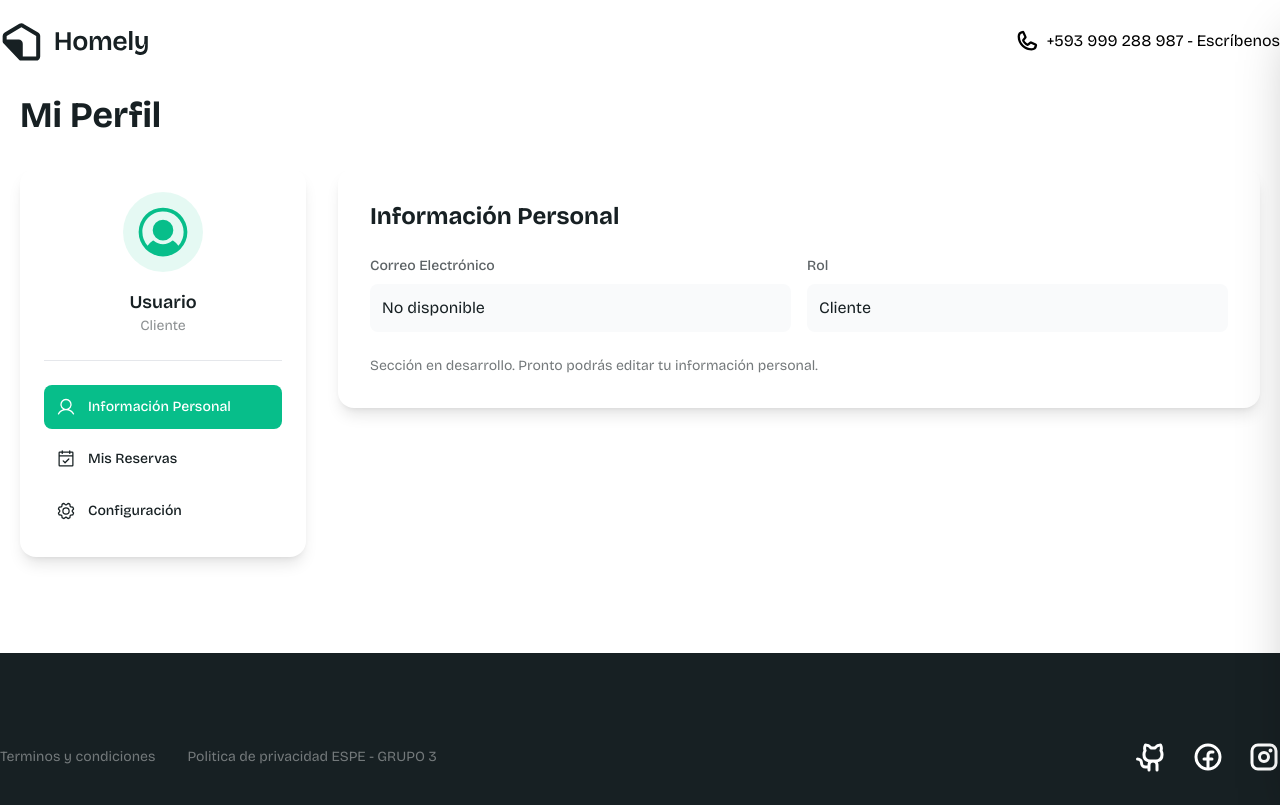
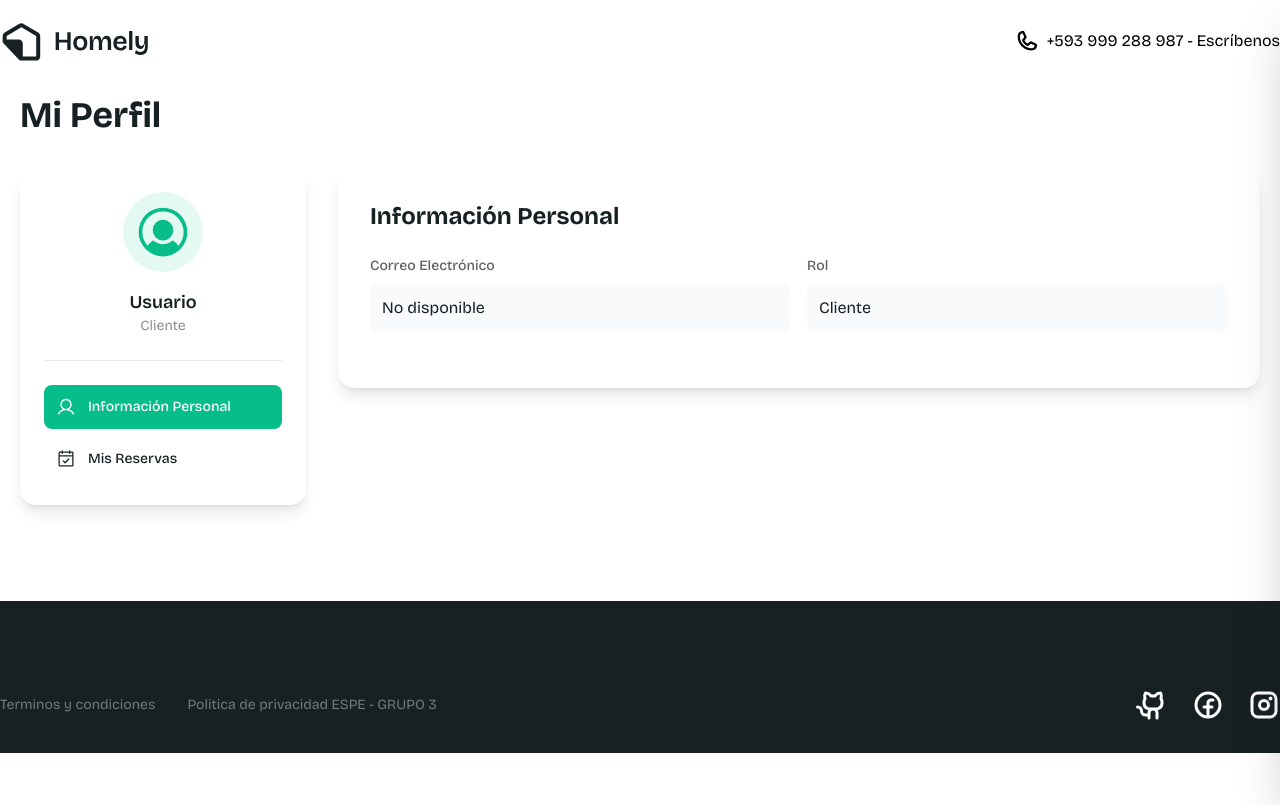
Before and after one commit to NicolayChillo/Desarrollo-Web-Avanzada, a Next.js app in the folder Sistemas-Reservas-Hoteleria/homely-nextjs-tailwind-v1/package/: page /profile in a window 1280 px wide. Built offline with nearby package versions, Linux system fonts and the light colour scheme; some icons are missing.

Commit message:
front 2 listo

```diff
--- a/Sistemas-Reservas-Hoteleria/homely-nextjs-tailwind-v1/package/src/app/(page)/profile/page.tsx
+++ b/Sistemas-Reservas-Hoteleria/homely-nextjs-tailwind-v1/package/src/app/(page)/profile/page.tsx
@@ -137,7 +137,6 @@ export default function ProfilePage() {
       <Toast ref={toast} position="top-center" />
       <div className="container mx-auto max-w-8xl px-5 2xl:px-0">
         <h1 className="text-4xl font-bold text-dark dark:text-white mb-8">Mi Perfil</h1>
-
         <div className="grid grid-cols-12 gap-8">
           {/* Menú lateral */}
           <div className="lg:col-span-3 col-span-12">
@@ -150,7 +149,6 @@ export default function ProfilePage() {
                 <h3 className="font-semibold text-lg text-dark dark:text-white">{userData?.sub || 'Usuario'}</h3>
                 <p className="text-sm text-dark/50 dark:text-white/50">{userData?.rol || 'Cliente'}</p>
               </div>
-
               {/* Opciones del menú */}
               <nav className="space-y-2">
                 <button
@@ -164,7 +162,6 @@ export default function ProfilePage() {
                   <Icon icon="ph:user" width={20} height={20} />
                   <span className="font-medium text-sm">Información Personal</span>
                 </button>
-
                 <button
                   onClick={() => setActiveTab('reservas')}
                   className={`flex items-center gap-3 p-3 rounded-lg w-full transition-colors duration-200 ${
@@ -176,22 +173,9 @@ export default function ProfilePage() {
                   <Icon icon="ph:calendar-check" width={20} height={20} />
                   <span className="font-medium text-sm">Mis Reservas</span>
                 </button>
-
-                <button
-                  onClick={() => setActiveTab('configuracion')}
-                  className={`flex items-center gap-3 p-3 rounded-lg w-full transition-colors duration-200 ${
-                    activeTab === 'configuracion'
-                      ? 'bg-primary text-white'
-                      : 'hover:bg-gray-100 dark:hover:bg-gray-700 text-dark dark:text-white'
-                  }`}
-                >
-                  <Icon icon="ph:gear" width={20} height={20} />
-                  <span className="font-medium text-sm">Configuración</span>
-                </button>
               </nav>
             </div>
           </div>
-
           {/* Contenido principal */}
           <div className="lg:col-span-9 col-span-12">
             <div className="bg-white dark:bg-gray-800 rounded-2xl p-8 shadow-lg">
@@ -219,17 +203,14 @@ export default function ProfilePage() {
                     </div>
                     <div className="mt-6">
                       <p className="text-dark/60 dark:text-white/60 text-sm">
-                        Sección en desarrollo. Pronto podrás editar tu información personal.
                       </p>
                     </div>
                   </div>
                 </div>
               )}
-
               {activeTab === 'reservas' && (
                 <div>
                   <h2 className="text-2xl font-bold text-dark dark:text-white mb-6">Mis Reservas</h2>
-
                   {loading ? (
                     <div className="text-center py-12">
                       <Icon icon="ph:spinner" width={48} height={48} className="text-primary animate-spin mx-auto mb-4" />
@@ -265,8 +246,6 @@ export default function ProfilePage() {
                                   {reserva.estado}
                                 </span>
                               </div>
-
-                              {/* Detalles de la reserva */}
                               <div className="grid grid-cols-1 md:grid-cols-2 gap-3 text-sm">
                                 <div className="flex items-center gap-2 text-dark/70 dark:text-white/70">
                                   <Icon icon="ph:calendar" width={18} height={18} />
@@ -293,7 +272,6 @@ export default function ProfilePage() {
                                   </span>
                                 </div>
                               </div>
-
                               {reserva.observacion && (
                                 <div className="mt-3 p-3 bg-gray-50 dark:bg-gray-800 rounded-lg">
                                   <p className="text-xs text-dark/60 dark:text-white/60 mb-1">
@@ -303,7 +281,6 @@ export default function ProfilePage() {
                                   <p className="text-sm text-dark dark:text-white">{reserva.observacion}</p>
                                 </div>
                               )}
-
                               <div className="mt-3 pt-3 border-t border-gray-200 dark:border-gray-600">
                                 <div className="flex items-center justify-between">
                                   <span className="text-sm text-dark/60 dark:text-white/60">
@@ -315,8 +292,6 @@ export default function ProfilePage() {
                                 </div>
                               </div>
                             </div>
-
-                            {/* Acciones */}
                             {reserva.estado === 'PENDIENTE' && (
                               <div className="lg:border-l lg:border-gray-200 dark:lg:border-gray-600 lg:pl-6">
                                 <button
@@ -331,7 +306,6 @@ export default function ProfilePage() {
                                 </p>
                               </div>
                             )}
-
                             {reserva.estado === 'CONFIRMADA' && (
                               <div className="lg:border-l lg:border-gray-200 dark:lg:border-gray-600 lg:pl-6">
                                 <div className="flex items-center gap-2 text-green-600 dark:text-green-400">
@@ -343,7 +317,6 @@ export default function ProfilePage() {
                                 </p>
                               </div>
                             )}
-
                             {reserva.estado === 'CANCELADA' && (
                               <div className="lg:border-l lg:border-gray-200 dark:lg:border-gray-600 lg:pl-6">
                                 <div className="flex items-center gap-2 text-red-600 dark:text-red-400">
@@ -359,34 +332,6 @@ export default function ProfilePage() {
                   )}
                 </div>
               )}
-
-              {activeTab === 'configuracion' && (
-                <div>
-                  <h2 className="text-2xl font-bold text-dark dark:text-white mb-6">Configuración</h2>
-                  <div className="space-y-6">
-                    <div className="border-b border-gray-200 dark:border-gray-700 pb-6">
-                      <h3 className="font-semibold text-lg text-dark dark:text-white mb-4">Preferencias de Cuenta</h3>
-                      <div className="space-y-4">
-                        <div className="flex items-center justify-between">
-                          <div>
-                            <p className="font-medium text-dark dark:text-white">Notificaciones por email</p>
-                            <p className="text-sm text-dark/50 dark:text-white/50">Recibe actualizaciones sobre tus reservas</p>
-                          </div>
-                          <label className="relative inline-flex items-center cursor-pointer">
-                            <input type="checkbox" className="sr-only peer" defaultChecked />
-                            <div className="w-11 h-6 bg-gray-200 peer-focus:outline-none peer-focus:ring-4 peer-focus:ring-primary/20 dark:peer-focus:ring-primary/40 rounded-full peer dark:bg-gray-700 peer-checked:after:translate-x-full rtl:peer-checked:after:-translate-x-full peer-checked:after:border-white after:content-[''] after:absolute after:top-[2px] after:start-[2px] after:bg-white after:border-gray-300 after:border after:rounded-full after:h-5 after:w-5 after:transition-all dark:border-gray-600 peer-checked:bg-primary"></div>
-                          </label>
-                        </div>
-                      </div>
-                    </div>
-                    <div>
-                      <p className="text-dark/60 dark:text-white/60 text-sm">
-                        Más opciones de configuración estarán disponibles próximamente.
-                      </p>
-                    </div>
-                  </div>
-                </div>
-              )}
             </div>
           </div>
         </div>
```
